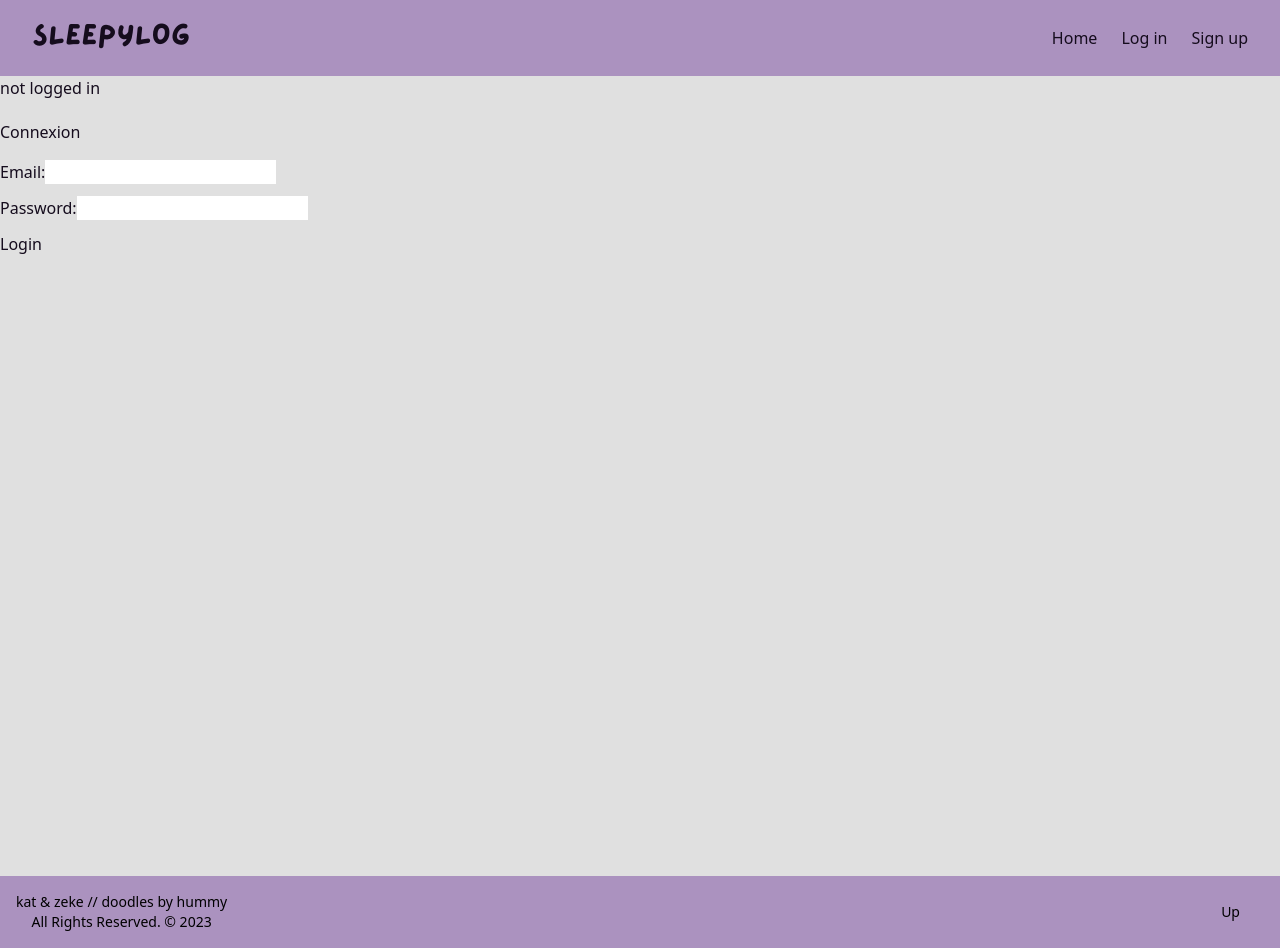
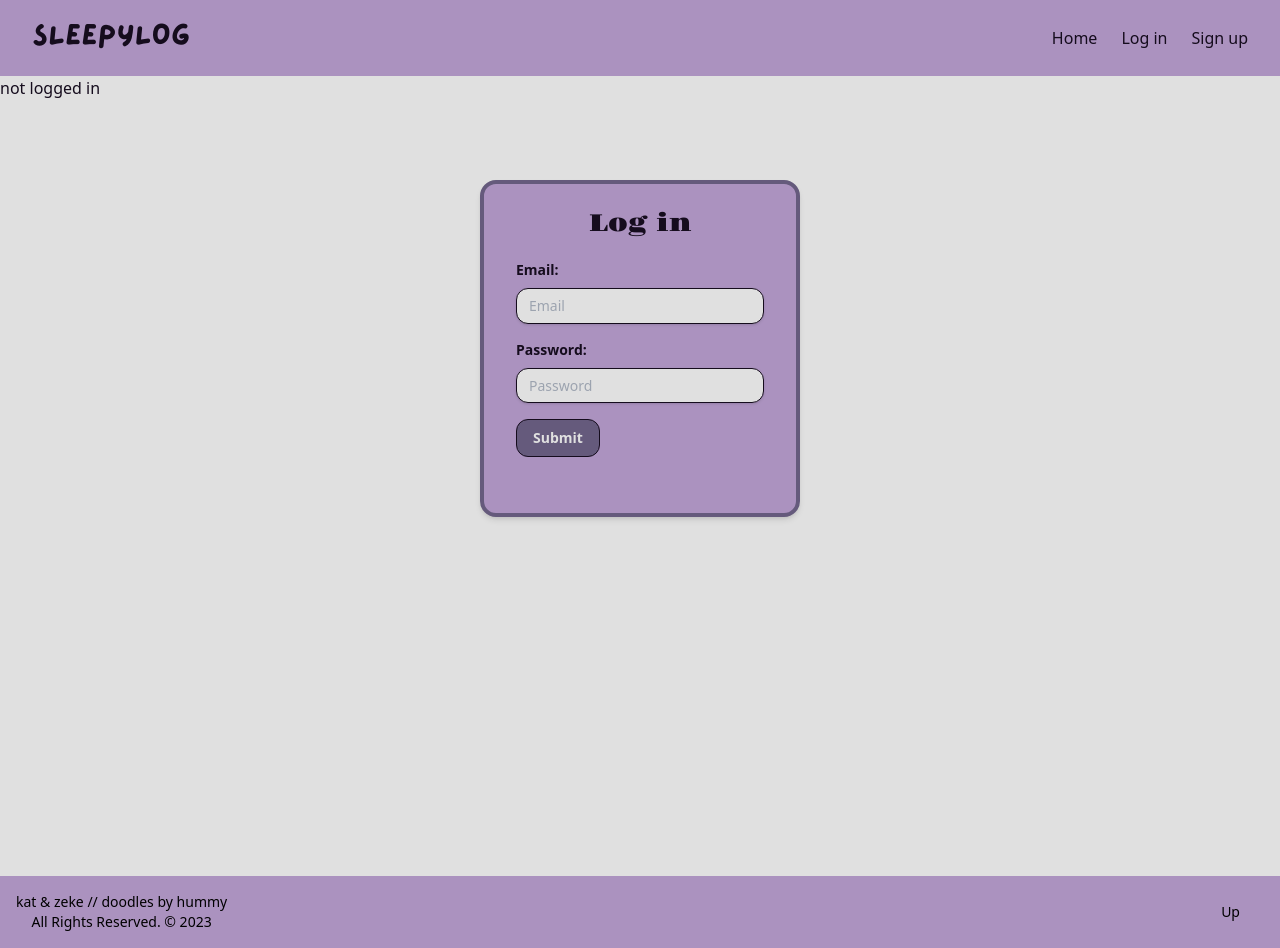
Before and after one commit to artem-ine/sleepylog, a React (Vite) app in the folder frontend/: page /login in a window 1280 px wide. Built offline with nearby package versions, Linux system fonts and the light colour scheme.

Commit message:
log in form

```diff
--- a/frontend/src/components/LoginForm.jsx
+++ b/frontend/src/components/LoginForm.jsx
@@ -49,38 +49,49 @@ function LoginForm() {
   };
 
   return (
-    <div className="container mt-5">
-      <h2 className="mb-4">Connexion</h2>
-      <form onSubmit={handleSubmit}>
-        <div className="mb-3">
-          <label htmlFor="email" className="form-label">
+    <div className="flex justify-center items-center mt-20">
+      <div className="w-full max-w-xs">
+        <form className="bg-primary shadow-md rounded-2xl border border-secondary border-4 px-8 pt-6 pb-8 mb-4" onSubmit={handleSubmit}>
+          <div className="mb-4">
+            <h1 className="font-heading text-center text-black text-2xl mb-5">Log in</h1>
+            <label htmlFor="email" className="block text-black text-sm font-bold mb-2">
               Email:
             </label>
             <input
               type="text"
-            className="form-control"
               id="email"
+              className="bg-white shadow appearance-none border rounded-xl w-full py-2 px-3 text-black text-sm leading-tight focus:outline-none focus:shadow-outline"
+              placeholder="Email"
               value={email}
               onChange={(e) => setEmail(e.target.value)}
             />
           </div>
-        <div className="mb-3">
-          <label htmlFor="password" className="form-label">
+          <div className="mb-4">
+            <label htmlFor="password" className="block text-black text-sm font-bold mb-2">
               Password:
             </label>
             <input
               type="password"
-            className="form-control"
               id="password"
+              className="bg-white shadow appearance-none border rounded-xl w-full py-2 px-3 text-black text-sm leading-tight focus:outline-none focus:shadow-outline"
+              placeholder="Password"
               value={password}
               onChange={(e) => setPassword(e.target.value)}
             />
           </div>
-        <button type="submit" className="btn btn-primary">
-          Login
+          <div className="mb-6">
+            <button
+              type="submit"
+              className="bg-secondary border border-black hover:bg-blue-700 font-bold text-white text-sm py-2 px-4 rounded-xl focus:outline-none focus:shadow-outline"
+            >
+              Submit
             </button>
-        {error && <p className="error">{error}</p>}
+          </div>
+          {error && (
+            <p className="text-xs italic">{error}</p>
+          )}
         </form>
+      </div>
     </div>
   );
 }
```
Also changed, not shown: 1 other file (tests, documents, lock files or other folders). Lines whose indentation alone changed are shown as unchanged.
